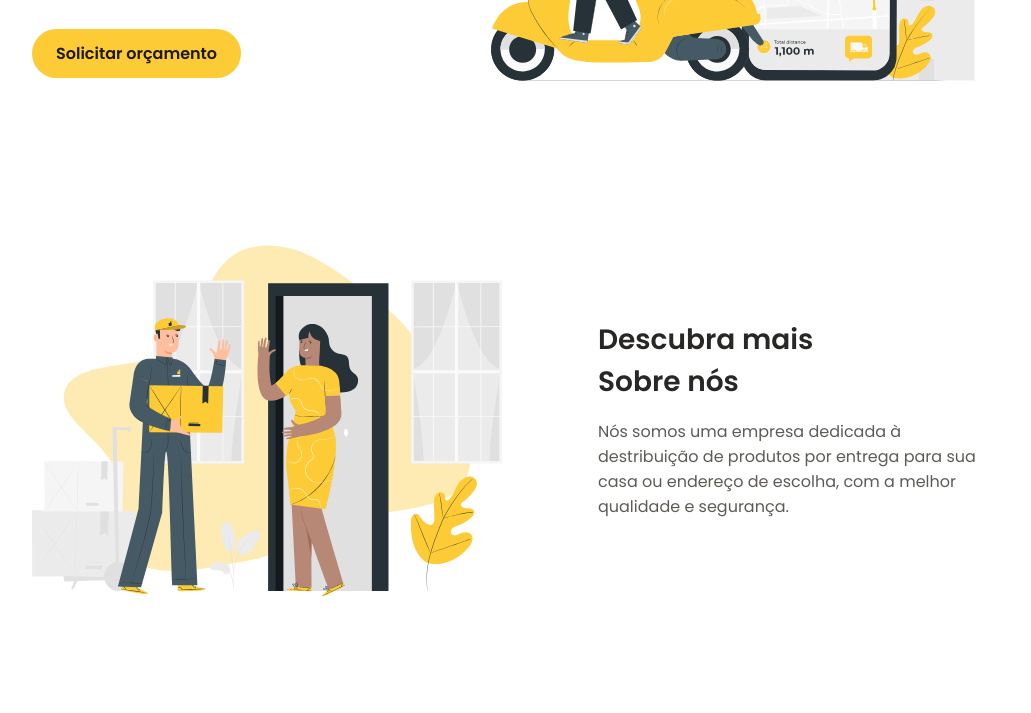
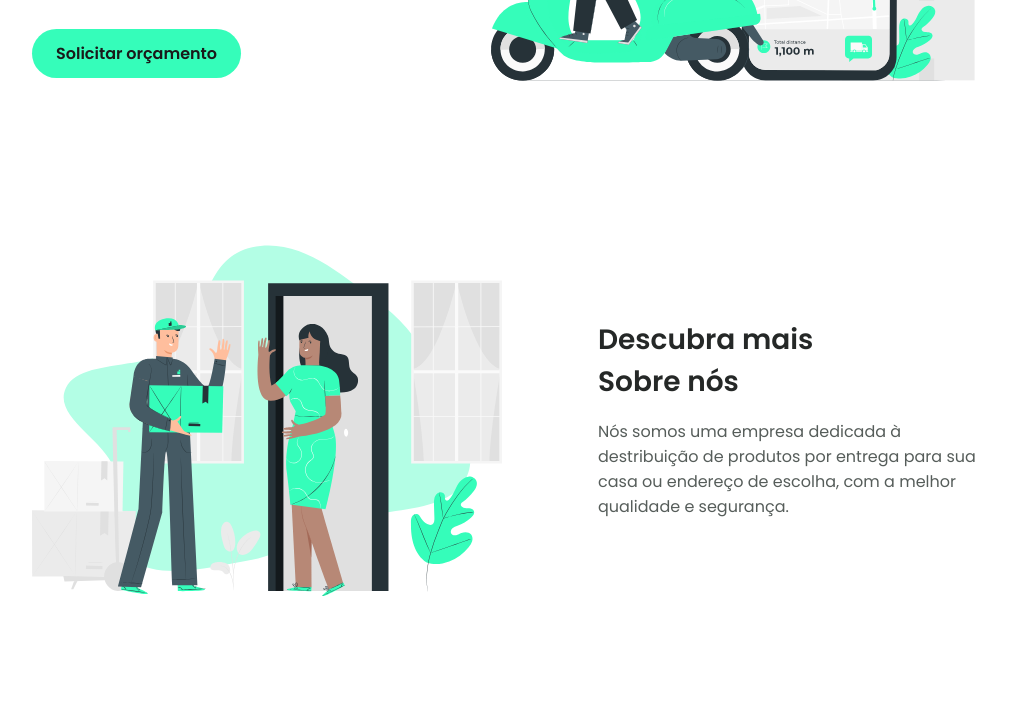
Before and after one commit to mateusloubach/web-fastentregas, a plain HTML site: page index.html in a window 1280 px wide. Shown: the part 428-1141 px from the top of the page, without its empty margins (124-1155 px from the left). Drawn offline with nearby package versions, Linux system fonts and the light colour scheme.

Commit message:
Update - new identity;

```diff
--- a/assets/css/styles.css
+++ b/assets/css/styles.css
@@ -4,7 +4,7 @@
 :root {
   --header-height: 3rem;
   /*========== Colors ==========*/
-  --hue: 45;
+  --hue: 160; /*45 yellow*/
   --sat: 98%;
   --first-color: hsl(var(--hue), var(--sat), 60%);
   --first-color-light: hsl(var(--hue), var(--sat), 85%);
```
